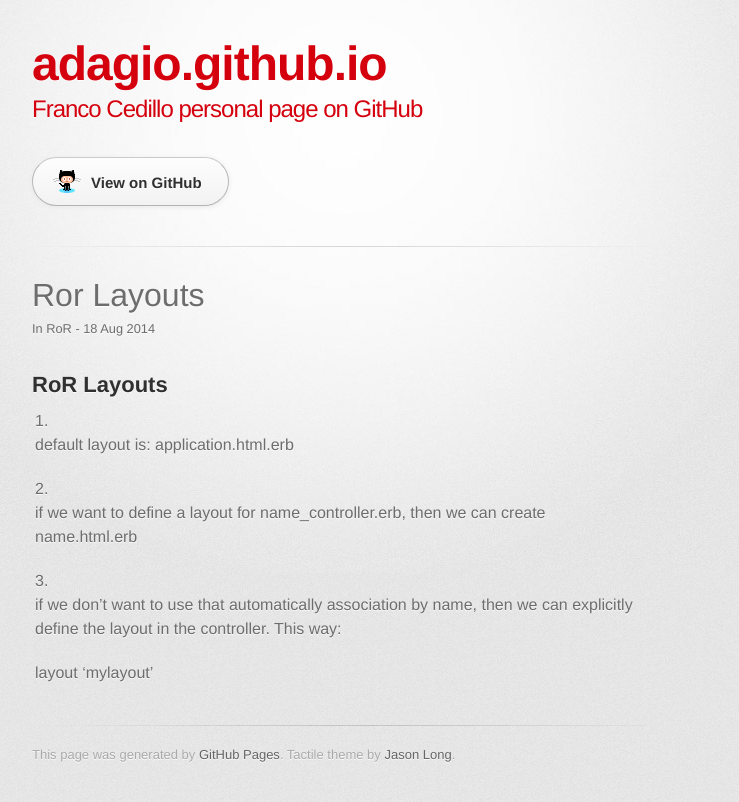
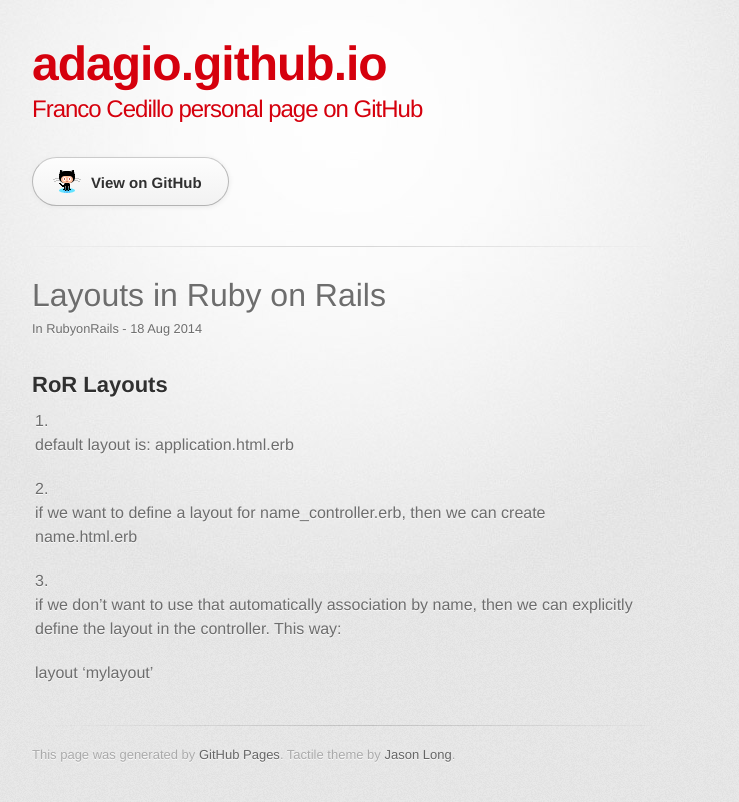
Before and after one commit to adagio/adagio.github.io, a Jekyll site: the page built from _posts/2014-08-18-RoR-layouts.md, in a window 1280 px wide. Shown: the top 802 px of the page, without its empty margins (298-1037 px from the left). Built offline with Jekyll 4.4.1, drawn with Linux system fonts in a browser that asks for light colours; some web fonts are replaced; Markdown is read by kramdown in place of the engine named in the settings.

Commit message:
metadata updated

```diff
--- a/_posts/2014-08-18-RoR-layouts.md
+++ b/_posts/2014-08-18-RoR-layouts.md
@@ -2,7 +2,8 @@
 published: true
 layout: post
 date: "2014-08-18 14:15"
-categories: RoR
+categories: "Ruby on Rails"
+title: Layouts in Ruby on Rails
 ---
 
 ## RoR Layouts
```
